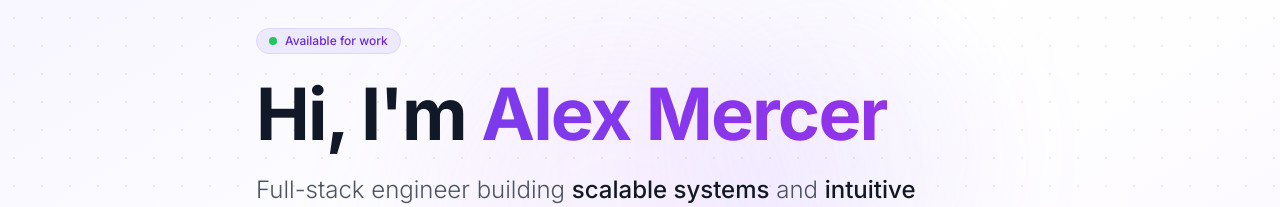
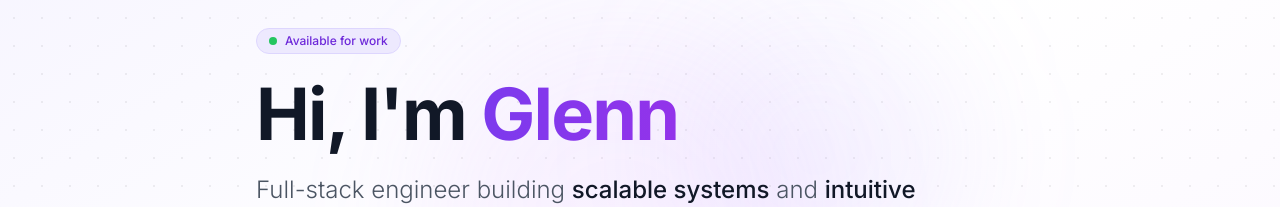
Before and after one commit to glennytoya/Portfolio, a Next.js app: page /portfolio in a window 1280 px wide. Shown: the part 192-399 px from the top of the page. Built offline with nearby package versions, Linux system fonts and the light colour scheme; no server answers; the database is empty.

Commit message:
Update HeroSection.tsx

```diff
--- a/src/components/portfolio/HeroSection.tsx
+++ b/src/components/portfolio/HeroSection.tsx
@@ -23,7 +23,7 @@ export function HeroSection() {
           <h1 className="text-5xl sm:text-6xl md:text-7xl font-bold tracking-tight text-gray-900 dark:text-white mb-6 animate-fade-up">
             Hi, I&apos;m{' '}
             <span className="text-transparent bg-clip-text bg-gradient-to-r from-violet-600 to-purple-600">
-              Alex Mercer
+              Glenn
             </span>
           </h1>
 
@@ -60,8 +60,8 @@ export function HeroSection() {
           <div className="flex items-center gap-4 mt-10 animate-fade-up animate-delay-400">
             <span className="text-xs text-gray-400 font-mono">Find me on</span>
             {[
-              { Icon: Github,   href: 'https://github.com/alexmercer',      label: 'GitHub' },
-              { Icon: Linkedin, href: 'https://linkedin.com/in/alexmercer', label: 'LinkedIn' },
+              { Icon: Github,   href: 'https://github.com/glennytoya',      label: 'GitHub' },
+              { Icon: Linkedin, href: 'https://linkedin.com/in/glennytoya', label: 'LinkedIn' },
             ].map(({ Icon, href, label }) => (
               <a
                 key={label}
```
